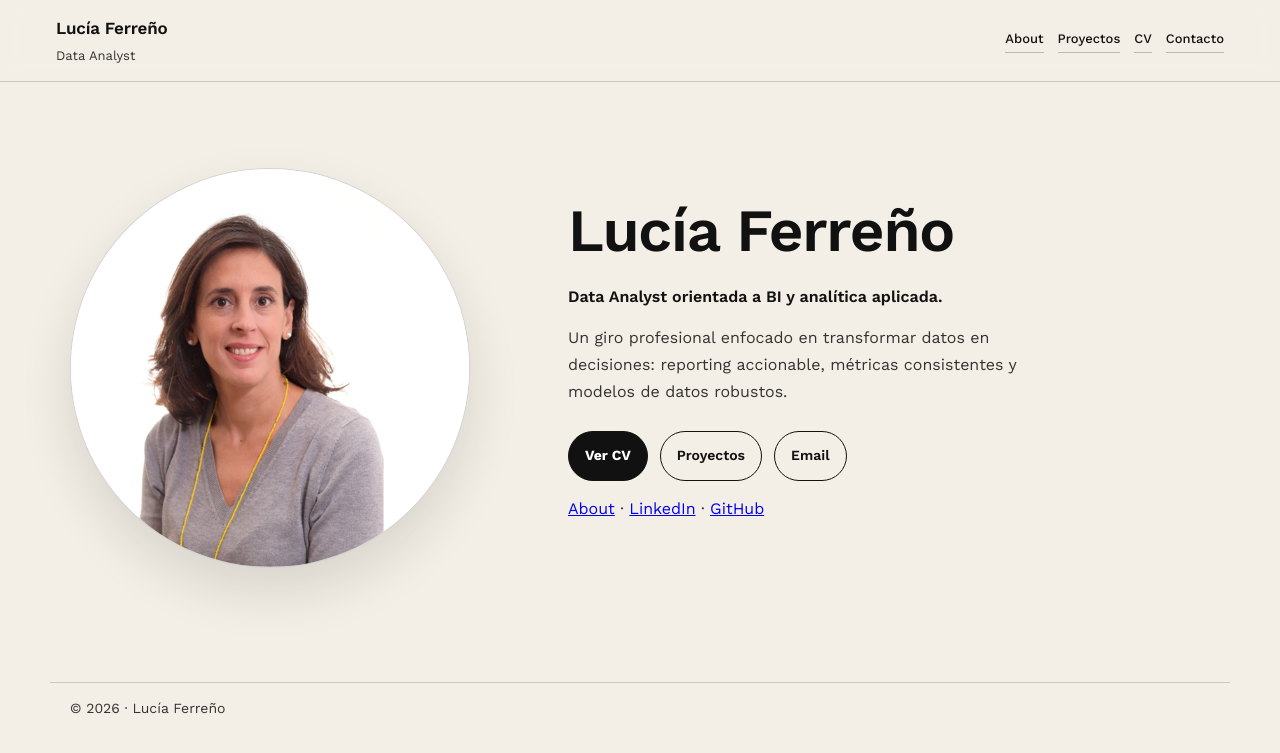
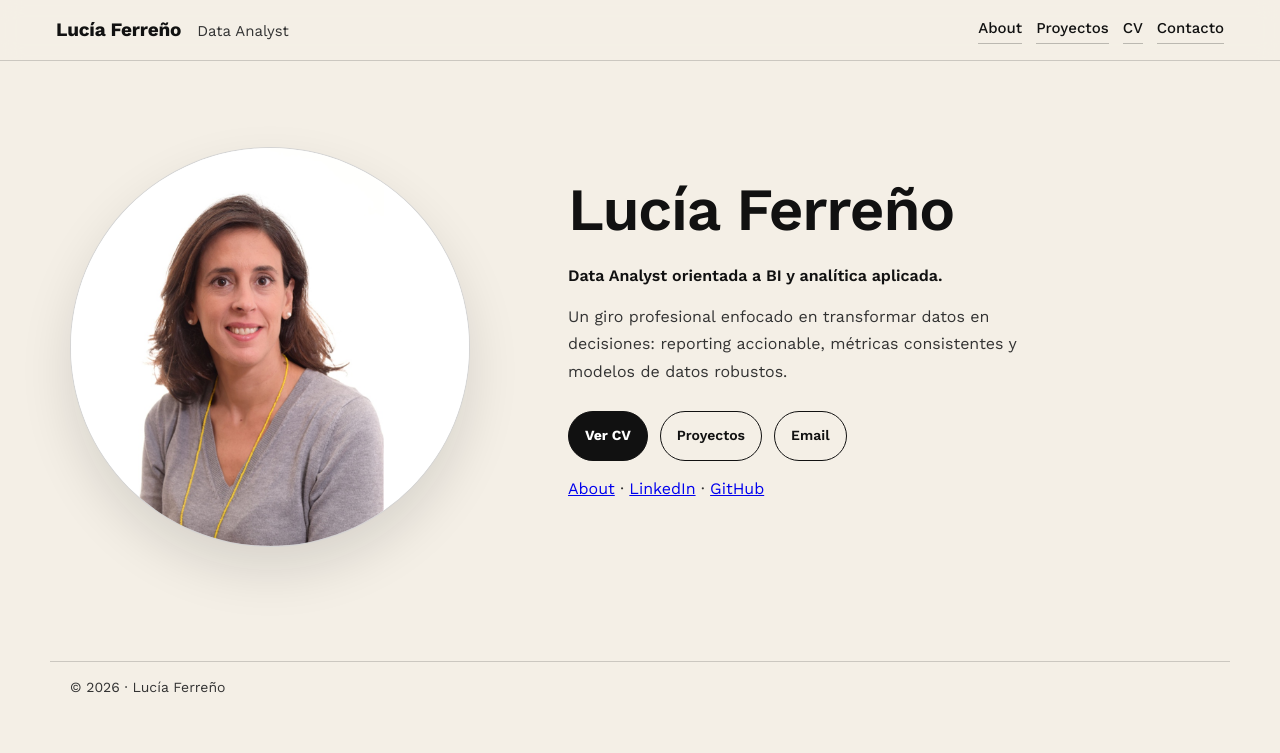
Before and after one commit to lucia-ferreno-pico/Portfolio, a Jekyll site: the page built from index.md, in a window 1280 px wide. Shown: the top 753 px of the page. Built offline with Jekyll 4.4.1, drawn with Linux system fonts in a browser that asks for light colours.

Commit message:
Update main.css

```diff
--- a/assets/css/main.css
+++ b/assets/css/main.css
@@ -10,11 +10,11 @@
   --btnHover: #0b0b0b;
   --radius: 18px;
 
-  /* Más ancho global para que el H1 no rompa */
+
   --max: 1180px;
 }
 
-/* Reset */
+
 *{ box-sizing:border-box; }
 html,body{ margin:0; padding:0; }
 
@@ -26,21 +26,21 @@ body{
   font-weight: 400;
 }
 
-/* Container */
+
 .container{
   max-width: var(--max);
   margin: 0 auto;
   padding: 0 20px;
 }
 
-/* Header más “full width” (más aire a los lados, como Dalya) */
+
 .site-header .container{
   max-width: 100%;
   padding-left: 56px;
   padding-right: 56px;
 }
 
-/* Header / Nav */
+
 .site-header{
   position: sticky;
   top: 0;
@@ -62,19 +62,21 @@ body{
   text-decoration:none;
   color: var(--text);
   display:flex;
-  flex-direction:column;
-  gap: 2px;
+  flex-direction: row;
+  align-items: baseline;
+  gap: 16px;
 }
+
 
 .brand__name{
   font-family: "Work Sans", ui-sans-serif, system-ui, -apple-system, "Segoe UI", Roboto, Helvetica, Arial, sans-serif;
-  font-weight: 600;
+  font-weight: 700;
   letter-spacing: -0.01em;
-  font-size: 17px;
+  font-size: 19px;
 }
 
 .brand__role{
-  font-size: 13px;
+  font-size: 15px;
   color: var(--muted);
   font-weight: 400;
 }
@@ -90,7 +92,7 @@ body{
   text-decoration: none;
   border-bottom: 1px solid rgba(17,17,17,.25);
   padding-bottom: 1px;
-  font-size: 13px;
+  font-size: 15px;
   font-weight: 500;
 }
 
@@ -98,7 +100,7 @@ body{
   border-bottom-color: rgba(17,17,17,.75);
 }
 
-/* Typography */
+
 h1,h2,h3{
   margin:0;
   color: var(--text);
@@ -116,7 +118,7 @@ p{
   font-weight: 400;
 }
 
-/* Sections */
+
 .section{
   padding: 44px 0;
   border-bottom: 1px solid var(--border);
@@ -143,10 +145,10 @@ p{
   font-weight: 400;
 }
 
-/* Hero */
+
 .hero{
   padding: 86px 0 96px;
-  border-bottom: none; /* evita doble línea con el footer */
+  border-bottom: none;
 }
 
 .hero-grid{
@@ -177,7 +179,7 @@ p{
   font-weight: 600;
 }
 
-/* En escritorio: que el nombre no parta en dos líneas */
+
 @media (min-width: 900px){
   .hero h1{ white-space: nowrap; }
 }
@@ -224,7 +226,7 @@ p{
   border-color: var(--btnHover);
 }
 
-/* Cards / Grid */
+
 .grid{
   display:grid;
   grid-template-columns: repeat(12, 1fr);
@@ -268,7 +270,7 @@ p{
   color: var(--muted);
   font-weight: 400;
 
-  /* 1 línea con ellipsis */
+
   display: -webkit-box;
   -webkit-line-clamp: 1;
   -webkit-box-orient: vertical;
@@ -276,7 +278,7 @@ p{
   text-overflow: ellipsis;
 }
 
-/* Personal */
+
 .personal{
   display:grid;
   grid-template-columns: repeat(12, 1fr);
@@ -324,7 +326,7 @@ p{
   font-weight: 500;
 }
 
-/* Footer */
+
 .site-footer{ padding: 18px 0; }
 
 .footer-inner{
@@ -335,9 +337,16 @@ p{
   font-weight: 400;
 }
 
-/* Responsive */
+
 @media (max-width: 780px){
-  /* en móvil, el header vuelve al padding normal */
+   .brand{
+    flex-direction: column;
+    align-items: flex-start;
+    gap: 2px;
+  }
+  .brand__role{ font-size: 13px; }
+  .nav a{ font-size: 13px; }
+
   .site-header .container{
     padding-left: 20px;
     padding-right: 20px;
```
